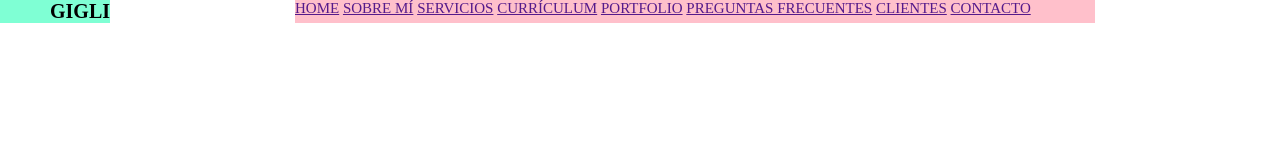
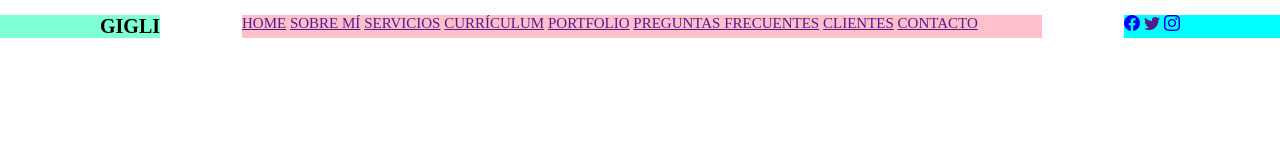
Before and after one commit to DesireeGigli/Trabajo-Final-Gigli, a plain HTML site: page index.html in a window 1280 px wide. Drawn offline with nearby package versions, Linux system fonts and the light colour scheme.

Commit message:
Agregue las redes sociales en el header

```diff
--- a/estilo.css
+++ b/estilo.css
@@ -5,6 +5,7 @@
 
 header{
     display: flex;
+    margin-top: 15px;
 }
 
 nav{
@@ -16,7 +17,12 @@ nav{
 
 h1{
     background-color: aquamarine;
-    padding-left: 50px;
+    padding-left: 100px;
     font-size: 20px;
 
 }
+
+.iconosredes {
+    padding-right: 100px;
+    background-color: aqua;
+}
--- a/index.html
+++ b/index.html
@@ -6,6 +6,7 @@
     <meta name="viewport" content="width=device-width, initial-scale=1.0">
     <title>Portfolio Desirée Gigli</title>
     <link rel="stylesheet" href="estilo.css">
+    <link rel="stylesheet" href="https://cdn.jsdelivr.net/npm/bootstrap-icons@1.10.3/font/bootstrap-icons.css">
 </head>
 
 <body>
@@ -24,6 +25,13 @@
 <a href="">CONTACTO</a>
 </nav>
 
+<div class="iconosredes">
+<a href="https://www.facebook.com/desireegigli"><i class="bi bi-facebook"></i></a>
+<a href=""><i class="bi bi-twitter"></i></a>
+<a href="https://www.instagram.com/desimg/"><i class="bi bi-instagram"></i></a>
+</div>
+
+
   </header>
 
   <main>
```
